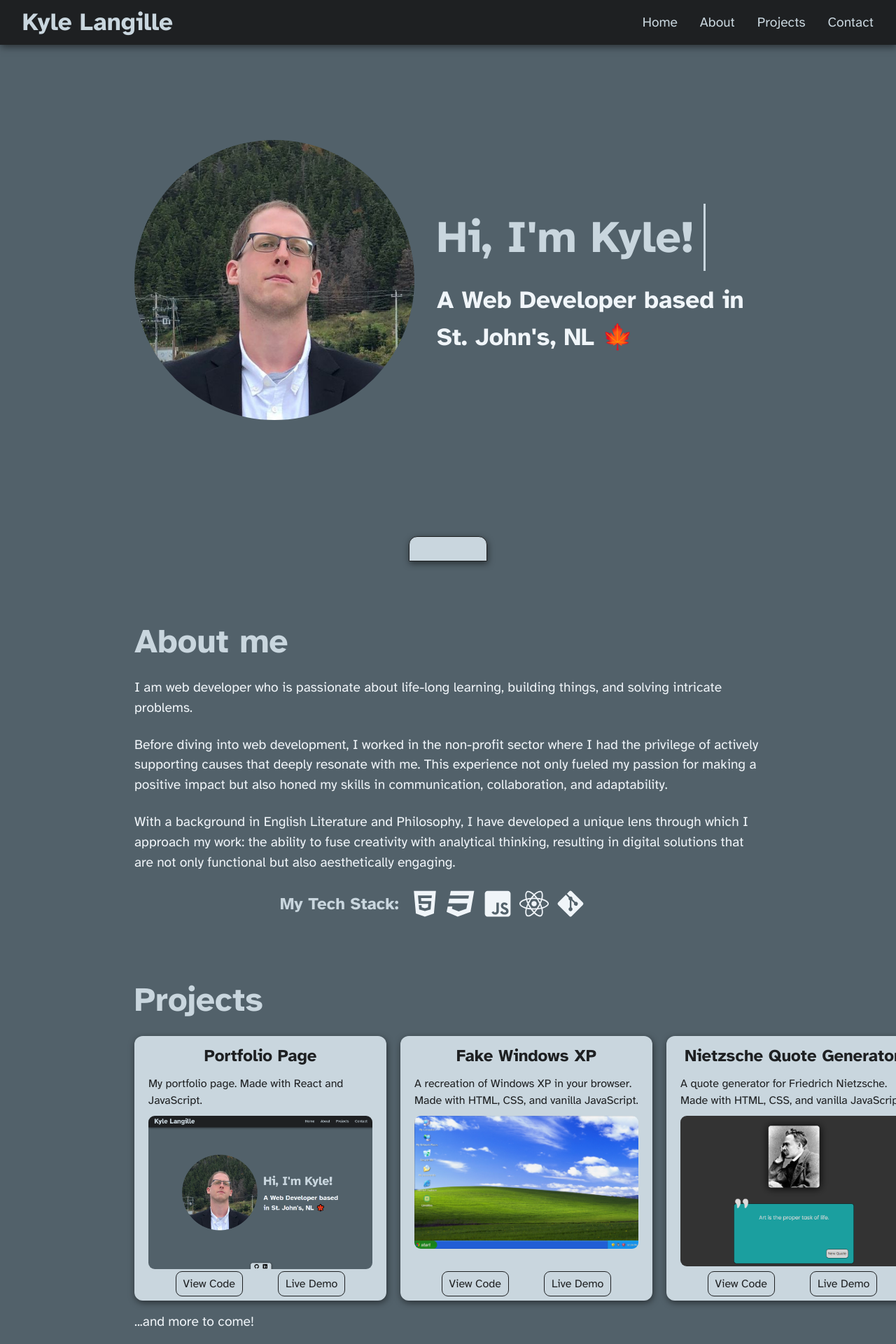
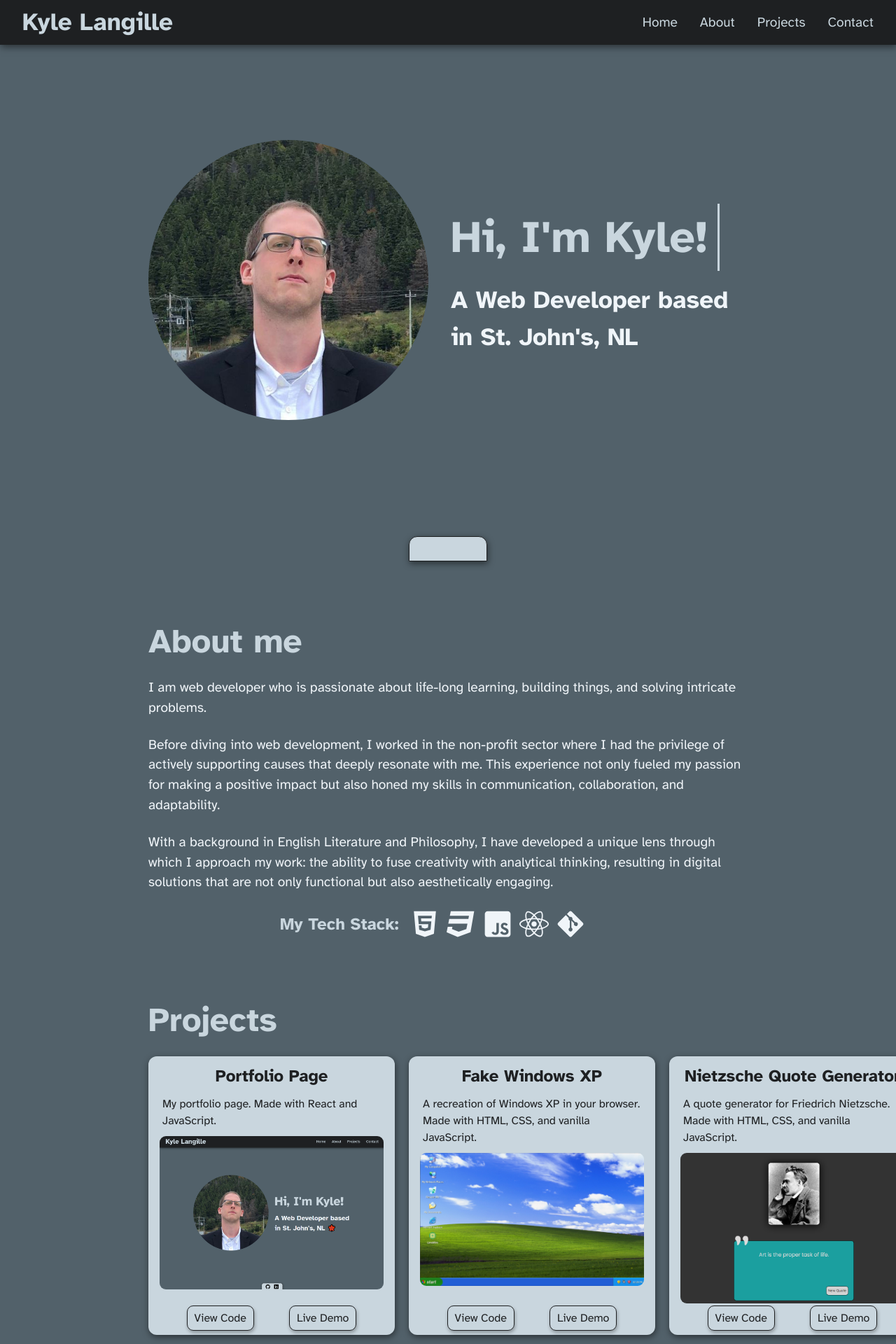
Before and after one commit to kylelangille/portfolio-project, a React (Create React App) app: page / in a window 1280 px wide. Shown: the top 1920 px of the page at 70% size. Built offline with nearby package versions, Linux system fonts and the light colour scheme; some icons are missing.

Commit message:
added media queries

```diff
--- a/package.json
+++ b/package.json
@@ -38,5 +38,8 @@
       "last 1 firefox version",
       "last 1 safari version"
     ]
+  },
+  "devDependencies": {
+    "@babel/plugin-proposal-private-property-in-object": "^7.21.11"
   }
 }
--- a/src/components/Header.js
+++ b/src/components/Header.js
@@ -34,6 +34,7 @@ const Wrapper = styled.header`
   top: 0;
   box-shadow: 1px 3px 10px rgba(0, 0, 0, 0.5);
   min-width: 100%;
+  z-index: 10;
 `;
 
 const Nav = styled.nav`
--- a/src/components/Hero.js
+++ b/src/components/Hero.js
@@ -11,7 +11,7 @@ const Hero = () => {
         />
         <Content>
           <Heading>Hi, I'm Kyle!</Heading>
-          <SubHeading>A Web Developer based in St. John's, NL 🍁</SubHeading>
+          <SubHeading>A Web Developer based in St. John's, NL</SubHeading>
         </Content>
       </SubWrapper>
     </Wrapper>
--- a/src/components/Projects.js
+++ b/src/components/Projects.js
@@ -56,9 +56,18 @@ const Projects = () => {
 };
 
 const ProjectContainer = styled.div`
-  display: flex;
+  display: grid;
+  grid-template-columns: repeat(3, 1fr);
   gap: 20px;
   margin-bottom: 1rem;
+
+  @media (max-width: 1110px) {
+    grid-template-columns: repeat(2, 1fr);
+  }
+
+  @media (max-width: 880px) {
+    grid-template-columns: 1fr;
+  }
 `;
 
 export default Projects;
--- a/src/components/UI/ProjectCard.js
+++ b/src/components/UI/ProjectCard.js
@@ -19,7 +19,7 @@ const ProjectCard = ({ title, description, src, alt, repoLink, demoLink }) => {
 };
 
 const Card = styled.div`
-  width: 30rem;
+  width: 22rem;
   background: var(--light);
   border-radius: 12px;
   box-shadow: 1px 3px 10px rgba(0, 0, 0, 0.5);
@@ -37,6 +37,7 @@ const Card = styled.div`
     padding: 5px 10px;
     border: 1px solid var(--darkest);
     border-radius: 9px;
+    box-shadow: 1px 3px 5px rgba(0, 0, 0, 0.3);
     transition: all 0.3s ease-in-out;
   }
 
--- a/src/components/UI/Wrapper.js
+++ b/src/components/UI/Wrapper.js
@@ -5,9 +5,11 @@ const Wrapper = ({ children, id }) => {
 };
 
 const StyledWrapper = styled.section`
+  display: block;
   width: 70%;
   margin: auto;
   margin-bottom: 5rem;
+  padding: 0 20px;
 `;
 
 export default Wrapper;
```
Also changed, not shown: 2 other files (tests, documents, lock files or other folders).
